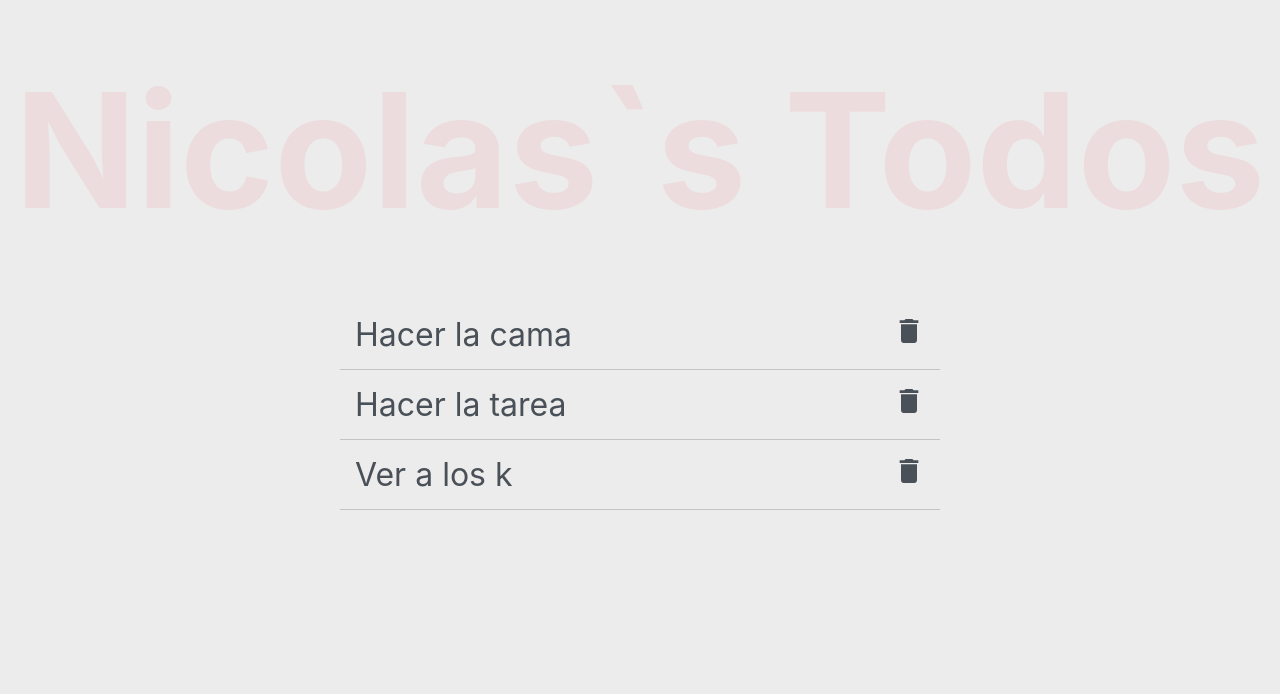
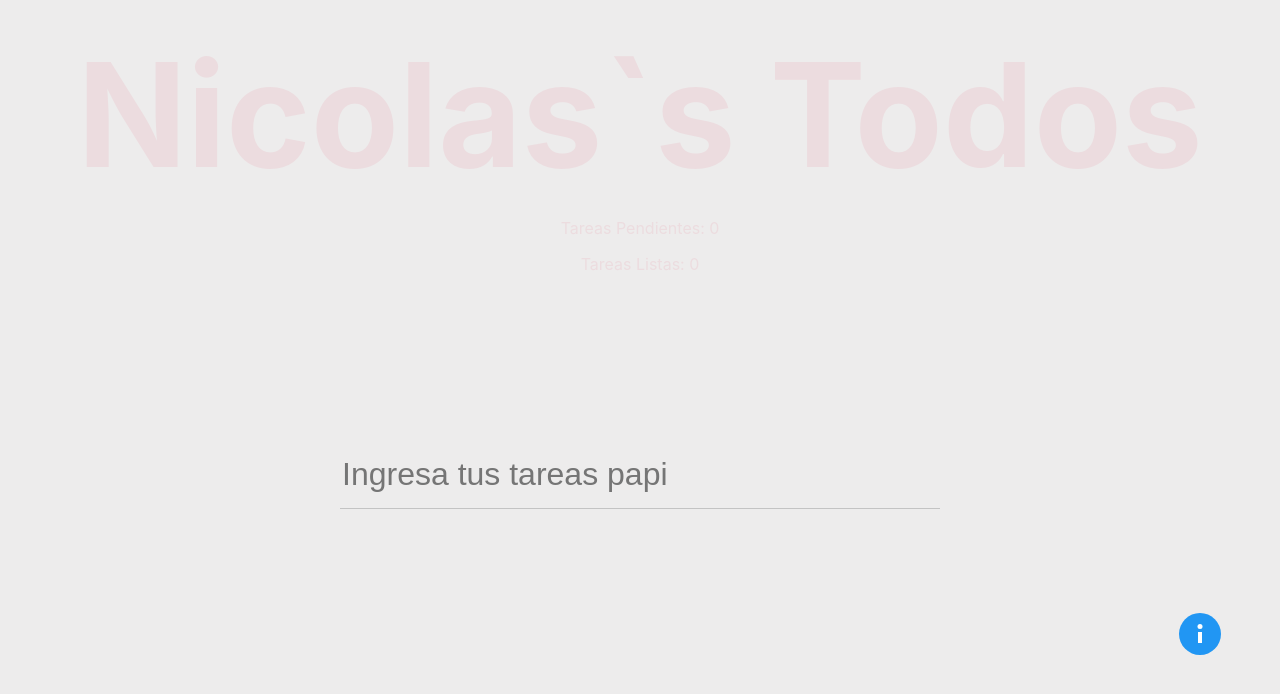
Before and after one commit to Veliz97N/to_do_FETCH, a React (Create React App) app: page / in a window 1280 px wide. Shown: the top 694 px of the page. Built offline with nearby package versions, Linux system fonts and the light colour scheme.

Commit message:
Todo list semi completo

```diff
--- a/src/App.js
+++ b/src/App.js
@@ -1,17 +1,45 @@
-import react, {useState} from 'react';
+import react, { useState, useRef } from 'react';
 import BarraSuperior from "./Componentes/Barra_superior"
-import ContenedorTareas from './Componentes/Contenedor_tareas';
+import FilaTareas from "./Componentes/FilaTareas";
+import FetchTareas from './FetchNoTanFetch/Listado_tareas';
+import AgregarTareas from "./Componentes/AgregarTareas";
+import TareasCompletas from "./Componentes/TareasCompletas";
+
 function App() {
   const [user, setUser] = useState("Nicolas");
-  const [tareas, setTareas] = useState([{nombre: "Hacer la cama", estado: false},
-  {nombre: "Hacer la tarea", estado: false},
-  {nombre: "Ver a los k", estado: false}])
+  const [ListaTareas, setListaTareas] = useState(FetchTareas());
+  const [isTareasPendientes, setIsTareasPendientes] = useState(true);
+  //const [contadorTareasPendientes, setContadorTareasPendientes] = useState()
 
-    return (
+  const GeneradorFilaTarea = () =>
+      ListaTareas.map(tarea=>(!tarea.done && <FilaTareas tarea={tarea} key={tarea.nombre} toggleTarea={toggleTarea} /> //Si el estado de tarea es falso entonces no se agregara esa tarea al div contenedor_tareas_interno
+      ))
+  const toggleTarea=(task)=>{
+    setListaTareas(ListaTareas.map(tarea=>(tarea.nombre===task.nombre?{...tarea,done:true}:tarea)));
+    if(ListaTareas.filter(t=>!t.done).length>1){
+      setIsTareasPendientes(true)
+      console.log(isTareasPendientes)
+    }
+    else{
+      setIsTareasPendientes(false)
+    }
+  }
+  const AgregarNuevaTarea=(nombreTarea)=>{
+    if(!ListaTareas.find(tarea=>tarea.nombre===nombreTarea)){
+      setListaTareas([...ListaTareas,{nombre:nombreTarea, done:false}])
+
+    }
+  }
+  return (
     <div className="App">
-        <BarraSuperior usuario={user}/>
-        <ContenedorTareas tareas={tareas}/>
-
+      <BarraSuperior usuario={user} ListaTareas={ListaTareas} />
+      <div className="contenedor_tareas_externo">
+          <AgregarTareas AgregarNuevaTarea={AgregarNuevaTarea} setIsTareasPendientes={setIsTareasPendientes}/>
+        <div className="contenedor_tareas_interno">
+          {isTareasPendientes ? GeneradorFilaTarea():<p id="NoHayTareas">No tasks, add a task</p>}
+        </div>
+        <TareasCompletas />
+      </div>
     </div>
   );
 }
--- /dev/null
+++ b/src/Componentes/AgregarTareas.js
@@ -0,0 +1,33 @@
+import React,{useState} from 'react'
+
+function AgregarTareas(props) {
+    const [nuevaTarea, setNuevaTarea] = useState("")
+    const handlerAgregarTarea = (e) =>{
+        setNuevaTarea(e.target.value);
+    }
+    const CrearNuevaTarea =()=>{
+        if(nuevaTarea!==""){
+            props.AgregarNuevaTarea(nuevaTarea);
+            setNuevaTarea("");
+            props.setIsTareasPendientes(true);
+        }
+    }
+    return (
+        <div className="div_input_tareas">
+                <input className= "input_tareas"
+                type="text"
+                value={nuevaTarea}
+                name="ingresar_tarea"
+                placeholder="Ingresa tus tareas papi"
+                onChange={handlerAgregarTarea}
+                onKeyPress={e => {
+                if (e.key === 'Enter') {
+                    CrearNuevaTarea();
+                }
+              }}/>
+
+        </div>
+    )
+}
+
+export default AgregarTareas;
--- a/src/Componentes/Barra_superior.js
+++ b/src/Componentes/Barra_superior.js
@@ -4,6 +4,8 @@ function Barra_superior(props) {
     return (
         <div className="barra_superior">
             <h1>{props.usuario}`s Todos</h1>
+            <p id="tareas_pendientes">Tareas Pendientes: {props.ListaTareas.filter(t=>!t.done).length}</p>
+            <p id="tareas_listas">Tareas Listas: {props.ListaTareas.filter(t=>t.done).length}</p>
         </div>
     )
 }
--- a/src/Componentes/Contenedor_tareas.js
+++ /dev/null
@@ -1,22 +0,0 @@
-import React,{useState} from 'react'
-import { MdDelete } from "react-icons/md";
-
-function ContenedorTareas(props) {
-    const handleTareas = () => {
-        return props.tareas.map(tarea => (
-            <li key={tarea.nombre}>
-                {tarea.nombre}
-                <div className="Icono"><MdDelete /></div>
-            </li>
-        ))
-    }
-    return (
-        <div className="contenedor_tareas_externo">
-            <div className="contenedor_tareas_interno">
-                {handleTareas()}
-            </div>
-        </div>
-    )
-}
-
-export default ContenedorTareas;
--- /dev/null
+++ b/src/Componentes/FilaTareas.js
@@ -0,0 +1,17 @@
+import React, { useState } from 'react'
+import { MdDelete } from "react-icons/md";
+
+function Tareas(props) {
+    const [isShow, setIsShow] = useState(false)
+    return (<li key={props.tarea.nombre}
+            onMouseOver={()=>setIsShow(true)}
+            onMouseLeave={()=>setIsShow(false)}>
+        {props.tarea.nombre}
+        <div
+            className={isShow ? "Icono Visible":"Icono Invisible"}
+            onClick={()=>props.toggleTarea(props.tarea)}>
+            <MdDelete />
+        </div>
+    </li>  );
+}
+export default Tareas;
--- /dev/null
+++ b/src/Componentes/TareasCompletas.js
@@ -0,0 +1,12 @@
+import React from 'react'
+import { FcInfo } from "react-icons/fc";
+
+function TareasCompletas() {
+    return (
+        <div className="tareas_completas">
+            <FcInfo />
+        </div>
+    )
+}
+
+export default TareasCompletas
--- /dev/null
+++ b/src/FetchNoTanFetch/Listado_tareas.js
@@ -0,0 +1,8 @@
+import react,{useState} from 'react';
+
+const ListaTareas = () => {
+    let ListaTareas= ([])
+    return (ListaTareas);
+}
+
+export default ListaTareas;
--- a/src/index.css
+++ b/src/index.css
@@ -15,25 +15,64 @@ code {
 .barra_superior{
   width:100%;
   height: 300px;
-  color: #ecdcdd;
+  color: #ecdcdf;
   display:flex;
+  flex-direction: column;
   align-items: center;
   justify-content:center;
 }
 .barra_superior h1{
-  font-size: 20vh;
+  font-size: 18vh;
   transition:.3s ease-in-out;
+  margin-top: 0px;
+  margin-bottom: 0px;
 }
-.barra_superior h1:hover{
-  transform: scale(1.1);
+.barra_superior p{
+  margin-bottom: 0px;
 }
+#tareas_listas , #tareas_pendientes{
+  transition:.2s linear;
+
+}
+#tareas_listas:hover , #tareas_pendientes:hover{
+  transform: scale(1.3);
+  color:black;
+  cursor: pointer;
+}
+
 .contenedor_tareas_externo{
   display: flex;
+  height:350px;
+  flex-direction: column;
   justify-content: center;
   align-items: center;
+  position: relative;
 }
+.contenedor_tareas_externo .div_input_tareas{
+  width: 600px;
+  padding: 15px;
+}
+.div_input_tareas{
+  display: flex;
+}
+.div_input_tareas .input_tareas{
+  width:100%;
+  height:8vh;
+  font-size: 4vh;
+  background-color:#edecec;
+  border:none;
+  border-bottom: 1px solid #c3c3c3;
+  transition: .3s ease-in-out;
+}
+.div_input_tareas .input_tareas:focus{ /*INGRESAR ACA MAS WEAS PARA HACER QUE QUEDE DE PANA*/
+  transform:scale(1.05);
+  background:white;
+}
+
 .contenedor_tareas_interno{
-  width:600px;
+  width:700px;
+  overflow-y: auto;
+  overflow-x: hidden;
 }
 .contenedor_tareas_interno li{
   border-bottom: 1px solid #c3c3c3;
@@ -45,16 +84,45 @@ code {
 }
 .contenedor_tareas_interno li:hover{
   transform: scale(1.05);
+  cursor:pointer;
 }
-.contenedor_tareas_interno li .Icono{
-  float: right;
+
+#NoHayTareas{
+  color: red;
+  text-align: center;
+  font-size: 5vh;
+  padding:5vh;
 }
 
 /* ----------------------PARTE PARA ACTIVAR O DESACTIVAR VISIBILIDAD DE LOS ICONOS EN TODO LIST----------------------------------------------*/
-
-.Desactivado{
+.contenedor_tareas_interno li .Icono{
+  float: right;
+  transition: .1s ease-in-out;
+}
+.contenedor_tareas_interno li .Icono:hover{
+  transform: scale(1.5);
+  cursor:pointer;
+}
+.contenedor_tareas_interno li .Icono:active{
+  transform: scale(1.7);
+  color: red;
+  cursor:pointer;
+}
+.Invisible{
   visibility: hidden;
 }
-.Activado{
+.Visible{
   visibility: visible;
 }
+
+.tareas_completas{ /* ACAAAAAAAAAA VOY */
+  position: absolute;
+  bottom:0;
+  right:9vh;
+  transform: scale(3);
+  transition: .2s ease-in-out;
+}
+
+.tareas_completas:hover{ /* ACAAAAAAAAAA VOY */
+  transform: scale(4);
+}
```
